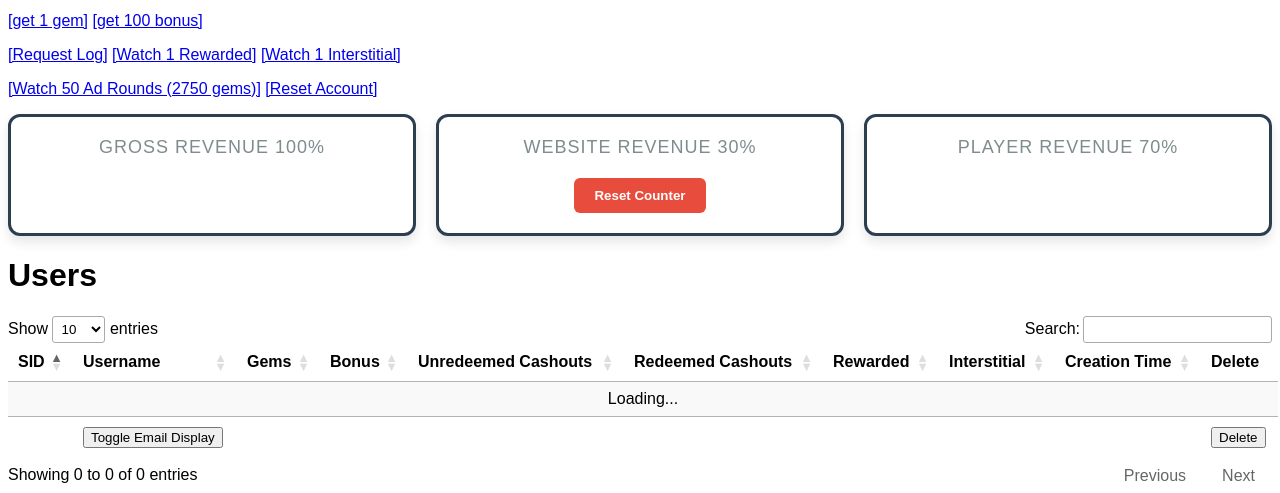
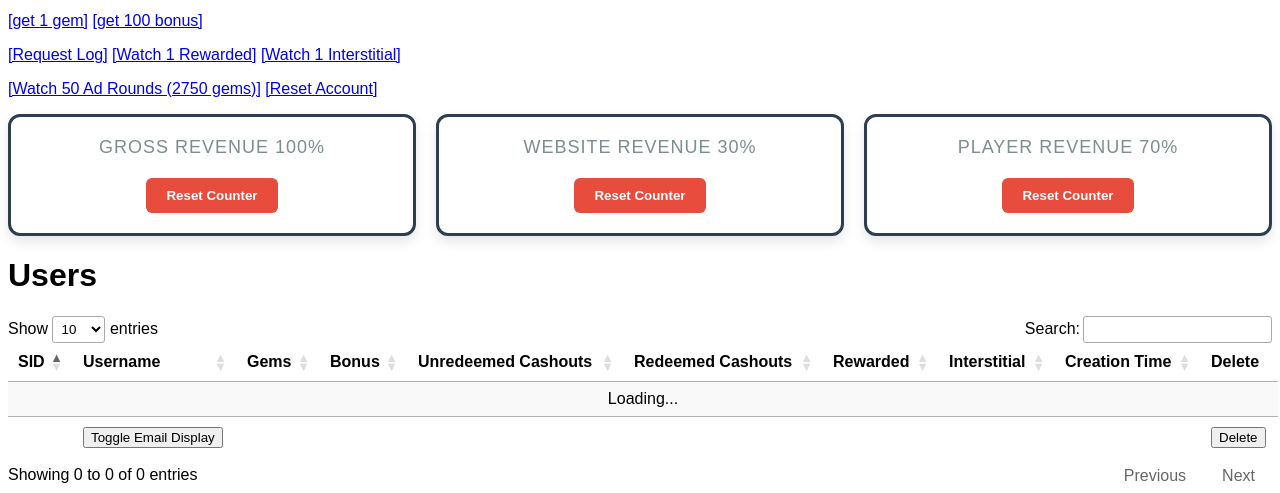
Before and after one commit to RoseMaster3000/PaypalBridge, a Python web app: template PaypalBridge/templates/dashboard.html in a window 1280 px wide. Shown: the part 240-733 px from the top of the page. Run offline with Jinja, Linux system fonts and the light colour scheme; the template is opened without the code that fills it, so the values that code supplies are empty; some libraries are stand-ins or nearby versions; some web fonts are replaced.

Commit message:
Update cash-counter.html, website.py, and revenue.json

```diff
--- a/PaypalBridge/templates/cash-counter.html
+++ b/PaypalBridge/templates/cash-counter.html
@@ -2,33 +2,39 @@
     <div class="cash-container">
         <div class="header">Gross Revenue 100%</div>
         <div class="cash-amount">{{grossRevenue}}</div>
+        <button class="reset-btn" onclick="showConfirmationModal('/reset_revenue/gross')">Reset Counter</button>
     </div>
     <div class="cash-container">
         <div class="header">Website Revenue 30%</div>
         <div class="cash-amount">{{websiteRevenue}}</div>
-        <button class="reset-btn" onclick="showConfirmationModal()">Reset Counter</button>
+        <button class="reset-btn" onclick="showConfirmationModal('/reset_revenue/website')">Reset Counter</button>
     </div>
     <div class="cash-container">
         <div class="header">Player Revenue 70%</div>
         <div class="cash-amount">{{playerRevenue}}</div>
+        <button class="reset-btn" onclick="showConfirmationModal('/reset_revenue/player')">Reset Counter</button>
     </div>
 </div>
 
 <div class="overlay" id="confirmationOverlay">
     <div class="confirmation-modal">
         <h2>Reset Unclaimed Revenue</h2>
-        <p>Are you sure you want to reset the Unclaimed Revenue counter?</p>
+        <p>Are you sure you want to reset this revenue counter?</p>
         <p><strong>Please ensure you have claimed the money from your PayPal account before resetting.</strong></p>
         <div class="modal-buttons">
             <button class="modal-btn modal-cancel" onclick="closeConfirmationModal()">Cancel</button>
-            <a href="/reset_admin_cash" class="modal-btn modal-confirm" onclick="resetCounter()">Confirm Reset</a>
+            <a id="confirmResetLink" href="#" class="modal-btn modal-confirm">Confirm Reset</a>
         </div>
     </div>
 </div>
 
 
 <script>
-    function showConfirmationModal() {
+    let currentResetLink = '';
+
+    function showConfirmationModal(resetLink) {
+        currentResetLink = resetLink;
+        document.getElementById('confirmResetLink').href = currentResetLink;
         document.getElementById('confirmationOverlay').style.display = 'flex';
     }
 
@@ -36,4 +42,6 @@
         document.getElementById('confirmationOverlay').style.display = 'none';
     }
 
+    // The resetCounter function is now implicitly handled by the link in the modal.
+    // You can remove the onclick from the confirm button if you handle the reset on the server-side based on the link.
 </script>
--- a/PaypalBridge/website.py
+++ b/PaypalBridge/website.py
@@ -109,10 +109,10 @@
         return render_template('login.html')
 
 
-@app.route("/reset_admin_cash")
+@app.route("/reset_revenue/<target>")
 @admin_required
-def reset_cash_counter(user):
-    set_revenue("website", 0)
+def reset_cash_counter(user, target):
+    set_revenue(target, 0)
     return redirect("/")
 
 
--- a/revenue.json
+++ b/revenue.json
@@ -1,5 +1,5 @@
 {
-    "gross": 0.10981566820276499,
-    "website": 0,
-    "player": 0.0768709677419355
+    "gross": 0.10906298003072198,
+    "website": 0.03271889400921659,
+    "player": 0
 }
```
